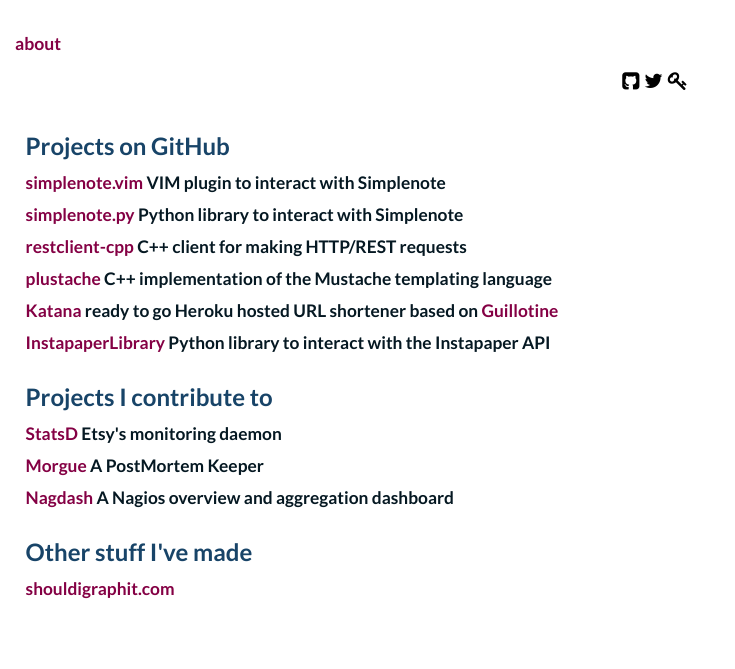
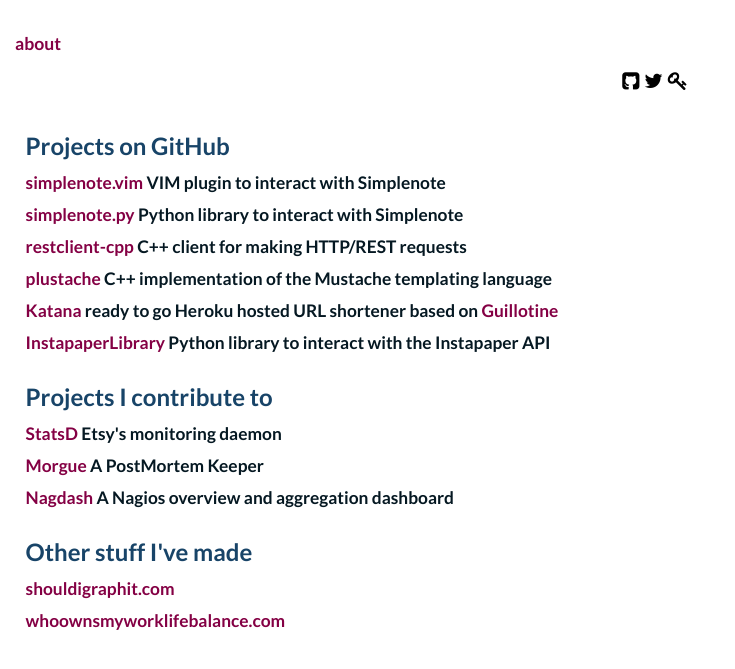
Before and after one commit to mrtazz/mrtazz.github.com, a Jekyll site: the page built from index.html, in a window 1280 px wide. Shown: the top 669 px of the page, without its empty margins (0-735 px from the left). Built offline with Jekyll 4.4.1, drawn with Linux system fonts in a browser that asks for light colours; Markdown is read by kramdown in place of the engine named in the settings; comment, search, counter and statistics services are not loaded.

Commit message:
add http://whoownsmyworklifebalance.com/

```diff
--- a/_data/funprojects.yml
+++ b/_data/funprojects.yml
@@ -1,3 +1,6 @@
 -
   title: shouldigraphit.com
   url: http://shouldigraphit.com
+-
+  title: whoownsmyworklifebalance.com
+  url: http://whoownsmyworklifebalance.com
```
